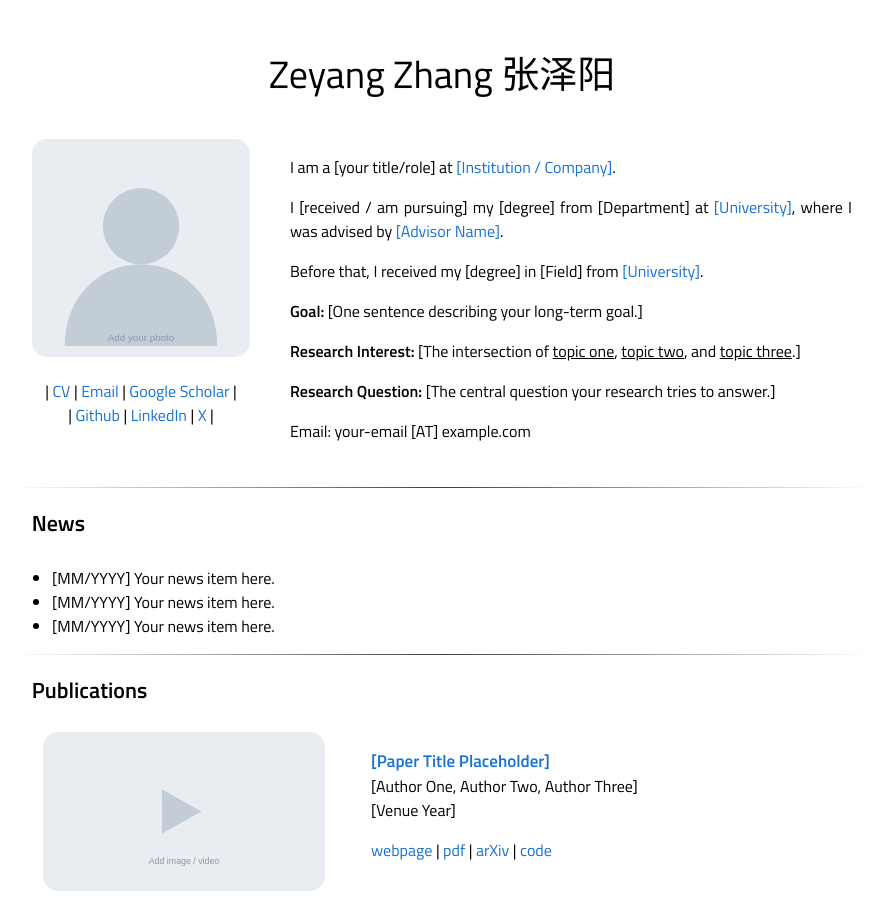
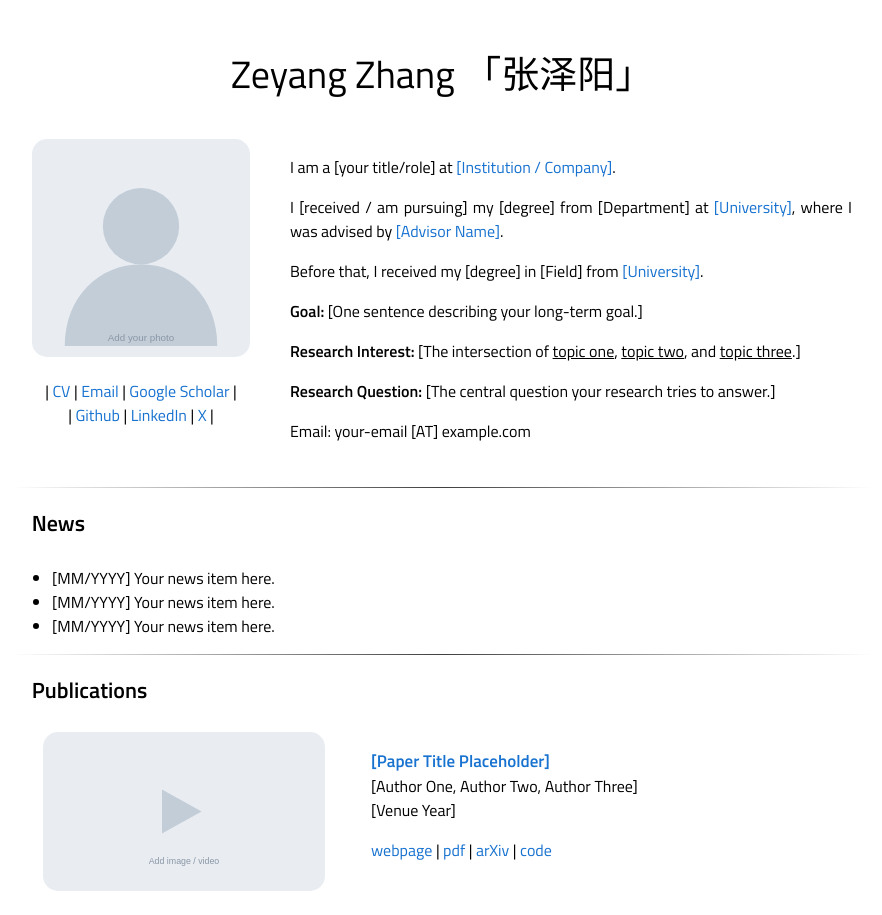
Before and after one commit to Hansuper666/zeyang-homepage, a plain HTML site: page index.html in a window 1280 px wide. Shown: the top 915 px of the page, without its empty margins (198-1080 px from the left). Drawn offline with Linux system fonts and the light colour scheme.

Commit message:
Add corner brackets around Chinese name to match original style

```diff
--- a/index.html
+++ b/index.html
@@ -61,7 +61,7 @@ pageheading {
 <tbody><tr><td>
 
 <p align="center">
-    <pageheading>Zeyang Zhang 张泽阳</pageheading><br>
+    <pageheading>Zeyang Zhang 「张泽阳」</pageheading><br>
 </p><table width="100%" align="center" border="0" cellspacing="0" cellpadding="20">
 
 
```
